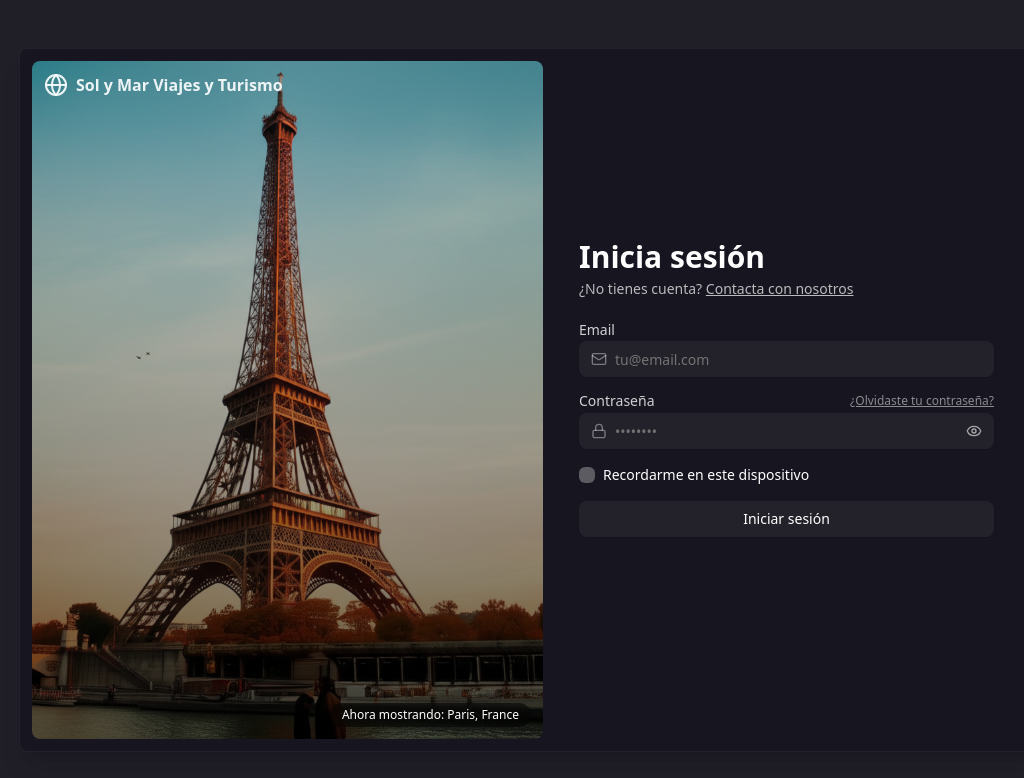
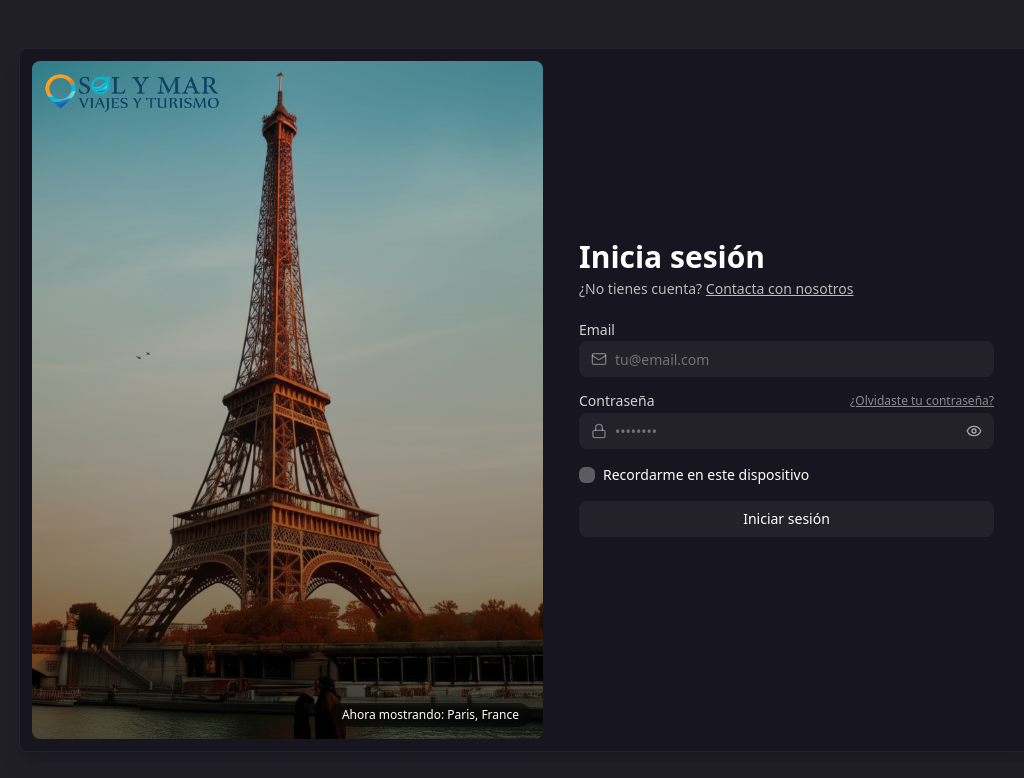
Before and after one commit to nazitaOG/solymar-dashboard-web, a React (Vite) app: page /login in a window 1280 px wide. Shown: the top 778 px of the page, without its empty margins (109-1133 px from the left). Built offline with nearby package versions, Linux system fonts and the light colour scheme.

Commit message:
logo frontend

```diff
--- a/src/components/entities/layout/dashboard-layout.tsx
+++ b/src/components/layout/dashboard-layout.tsx
@@ -1,5 +1,5 @@
 import { useState } from "react";
-import Sidebar from "@/components/entities/layout/sidebar";
+import Sidebar from "@/components/layout/sidebar";
 import { Button } from "@/components/ui/button";
 import { Menu, X } from "lucide-react"; // Importamos X
 
--- a/src/components/entities/layout/sidebar.tsx
+++ b/src/components/layout/sidebar.tsx
@@ -13,7 +13,7 @@ import {
 } from "lucide-react";
 import { Button } from "@/components/ui/button";
 import { routes } from "@/router/routes";
-import { useTheme } from "../../theme-context";
+import { useTheme } from "@/components/theme-context";
 import { useAuthStore } from "@/stores/useAuthStore";
 
 type NavItem = {
@@ -81,9 +81,8 @@ export default function Sidebar({ isOpen, onClose }: SidebarProps) {
         <div className="flex h-full flex-col">
           {/* Header del Sidebar */}
           {/* Eliminamos el botón de cerrar interno para usar el del Layout */}
-          <div className="flex h-16 items-center gap-2 border-b border-border px-6">
-            <Plane className="h-6 w-6 text-primary" />
-            <span className="text-lg font-semibold">Solymar Travel</span>
+          <div className="flex  h-20 items-center gap-2 border-b border-border px-5">
+            <img src="/logo.png" alt="Sol y Mar Viajes y Turismo" className="w-full h-12" />
           </div>
 
           <nav className="flex-1 space-y-1 p-4 overflow-y-auto">
--- a/src/pages/AdminLogin.tsx
+++ b/src/pages/AdminLogin.tsx
@@ -4,7 +4,7 @@ import { Button } from "@/components/ui/button"
 import { Input } from "@/components/ui/input"
 import { Label } from "@/components/ui/label"
 import { Checkbox } from "@/components/ui/checkbox"
-import { Globe, Mail, Lock, Eye, EyeOff, ArrowLeft, UserCheck } from "lucide-react" // Agregué ArrowLeft
+import { Mail, Lock, Eye, EyeOff, ArrowLeft, UserCheck } from "lucide-react" // Agregué ArrowLeft
 import { useAuthStore } from "@/stores/useAuthStore"
 import { fetchAPI } from "@/lib/api/fetchApi"
 import { loginSchema, forgotPasswordSchema } from "@/lib/schemas/login/login.schema"
@@ -163,8 +163,7 @@ export default function AdminLogin() {
           {/* Slideshow (Igual que antes) */}
           <div className="relative w-full h-48 sm:h-64 md:h-full md:m-3 md:rounded-md overflow-hidden">
             <div className="absolute top-3 left-3 flex items-center gap-2 text-white/90 z-10">
-              <Globe className="w-4 h-4 sm:w-5 sm:h-5 md:w-6 md:h-6" />
-              <span className="font-semibold">Sol y Mar Viajes y Turismo</span>
+              <img src="/logo.png" alt="Sol y Mar Viajes y Turismo" className="w-44 h-10" />
             </div>
 
             <div className="absolute inset-0">
--- a/src/pages/pasajeros/List.tsx
+++ b/src/pages/pasajeros/List.tsx
@@ -1,5 +1,5 @@
 import { useState, useTransition, useEffect, Suspense } from "react";
-import { DashboardLayout } from "@/components/entities/layout/dashboard-layout";
+import { DashboardLayout } from "@/components/layout/dashboard-layout";
 import { PassengerFilters } from "@/components/passengers/passenger-filters";
 import { PassengersTable } from "@/components/passengers/passengers-table";
 import { PassengerDialog } from "@/components/passengers/passenger-dialog";
--- a/src/pages/reservas/Detail.tsx
+++ b/src/pages/reservas/Detail.tsx
@@ -1,7 +1,7 @@
 import { useState, useEffect, useCallback } from "react";
 import { useNavigate, useParams } from "react-router";
 
-import { DashboardLayout } from "@/components/entities/layout/dashboard-layout";
+import { DashboardLayout } from "@/components/layout/dashboard-layout";
 import { ReservationDetailHeader } from "@/components/reservations/reservation-detail-header";
 import { AuditPanel } from "@/components/reservations/audit-panel";
 import { EntityTable, type Column } from "@/components/entities/table/entity-table";
--- a/src/pages/reservas/List.tsx
+++ b/src/pages/reservas/List.tsx
@@ -1,7 +1,7 @@
 import { useState, useEffect, useTransition, Suspense } from "react";
 import { useNavigate, Outlet } from "react-router";
 
-import { DashboardLayout } from "@/components/entities/layout/dashboard-layout";
+import { DashboardLayout } from "@/components/layout/dashboard-layout";
 import { ReservationFilters } from "@/components/reservations/reservation-filters";
 import { ReservationsTable } from "@/components/reservations/reservations-table";
 import { ReservationDialog } from "@/components/reservations/reservation-dialog";
```
Also changed, not shown: public/logo.png (added).
